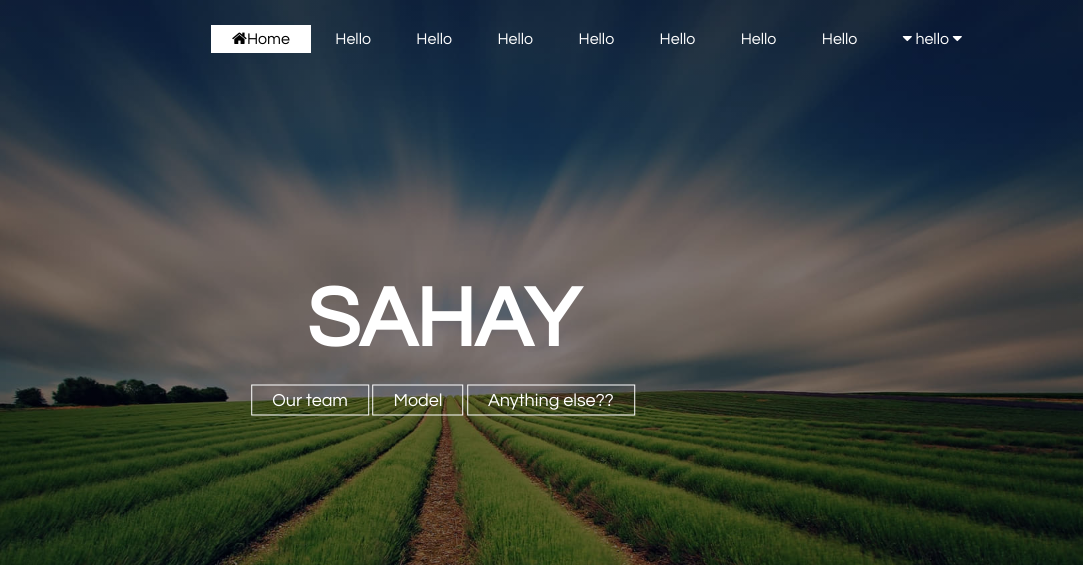
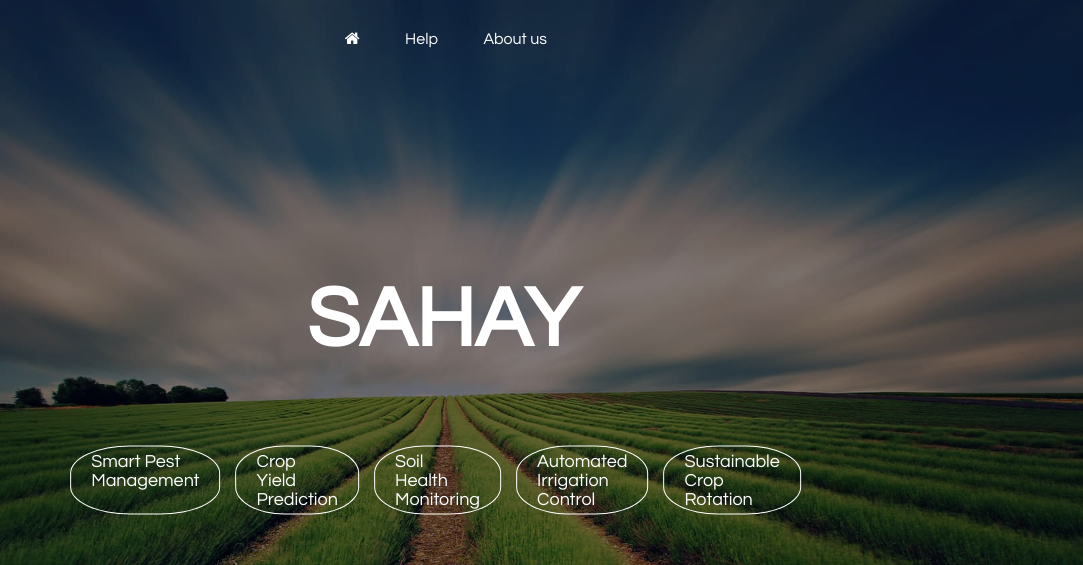
Before and after one commit to JeritCodes/SAHAY, a plain HTML site: page nasa.html in a window 1280 px wide. Shown: the top 565 px of the page, 197-1280 px from the left. Drawn offline with Linux system fonts and the light colour scheme.

Commit message:
Add files via upload

```diff
--- a/nasa.html
+++ b/nasa.html
@@ -10,27 +10,17 @@
 <body>
 	<header>
 		<div class="main">
-		<div class="logo">
-			<img src="02899127e933d797d892fb3cde3b45dc.png">
-		</div>
+			<div class="nav">
 
-		 <ul>
-		 <li class="active"><a href="#"><i class="fa fa-home"></i>Home</a></li>
-		 <li><a href="nasa1.html">Hello</a></li>
-		 <li><a href="nasa2.html">Hello</a></li>
-		 <li><a href="#">Hello</a></li>
-		 <li><a href="#">Hello</a></li>
-		 <li><a href="#">Hello</a></li>
-		 <li><a href="#">Hello</a></li>
-		 <li><a href="#">Hello</a></li>
-		 <li><a href="#"><i class="fa fa-caret-down"></i> hello <i class="fa fa-caret-down"></i></a>
-		 	<div class="sub-menu">
-		 		<ul>
-		 		 <li><a href="#">add</a></li>
-		 		 <li><a href="#">Sub</a></li>
-		 	 </ul>
-		 	</div>
-		 </li>
+			</div>
+			<div class="logo">
+				<img src="02899127e933d797d892fb3cde3b45dc.png">
+			</div>
+
+		<ul>
+			<li class="active"><a href="nasa.html"><i class="fa fa-home"></i></a></li>
+			<li><a href="nasa1.html">Help</a></li>
+			<li><a href="nasa2.html">About us</a></li>
 		</ul>
 
 		 </div>
@@ -38,12 +28,14 @@
 		 	<h1>SAHAY</h1>
 		 </div>
 		 <div class="button">
-		 	<a href="#" class="btn">Our team</a>
-		 	<a href="#" class="btn">Model</a>
-		 	<a href="#" class="btn">Anything else??</a>
+		 	<a href="#" class="btn">Smart Pest Management</a>
+		 	<a href="#" class="btn">Crop Yield Prediction</a>
+			 <a href="#" class="btn">Soil Health Monitoring</a>
+			 <a href="#" class="btn">Automated Irrigation Control</a>
+			 <a href="#" class="btn">Sustainable Crop Rotation</a>
 		 </div>
 
-		 	</header>
+	</header>
 
 </body>
 </html>
--- a/style1.css
+++ b/style1.css
@@ -15,7 +15,7 @@ ul{
 	float:right;
 	list-style-type: none;
 	margin-top: 30px;
-	margin-right:60px ;
+	margin-right:475px ;
 }
 ul li{
 	display: inline-block;
@@ -34,14 +34,11 @@ ul li a:hover{
 	color: #000;
 }
 
-ul li.active a{
-background-color:#fff;
-	color: #000;
 
-}
 
 .logo img{
 	float: left;
+	margin-right: 300px;
 	width: 150px;
 	height: auto;
 }
@@ -65,9 +62,11 @@ background-color:#fff;
 
 .button{
 	position: absolute;
-	top: 50%;
+	top: 60%;
 	left: 50%;
 	transform: translate(-50%,-50%);
+	display: flex;
+
 }
 
 .btn{
@@ -77,6 +76,8 @@ background-color:#fff;
 	transition: 0.6s ease;
 	font-size: 18px;
 	text-decoration: none;
+	border-radius: 40%;
+	margin-right: 15px;
 }
 
 .btn:hover{
```
Also changed, not shown: nasa1.html (+26 -0 lines), nasa2.html (+25 -0 lines).
